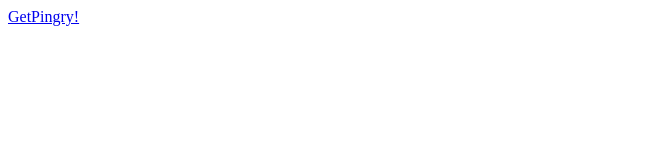
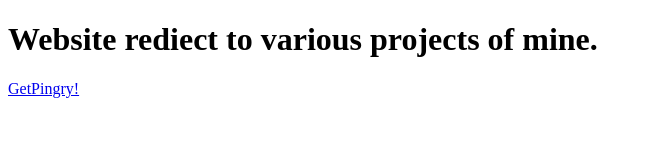
Before and after one commit to ElbertHo/Website, a plain HTML site: page index.html in a window 1280 px wide. Shown: the whole page, without its empty margins (0-652 px from the left). Drawn offline with Linux system fonts and the light colour scheme.

Commit message:
Update index.html

```diff
--- a/index.html
+++ b/index.html
@@ -1,9 +1,10 @@
 <!DOCTYPE html>
 <html lang="en">
 <head>
-    <title>Website Redirect to Some Projects</title>
+    <title>Elbert Ho</title>
 </head>
 <body>
+    <h1>Website rediect to various projects of mine.</h1>
     <a href = "https://elbertho.github.io/GetPingry/">GetPingry!</a>
 </body>
 </html>
```
